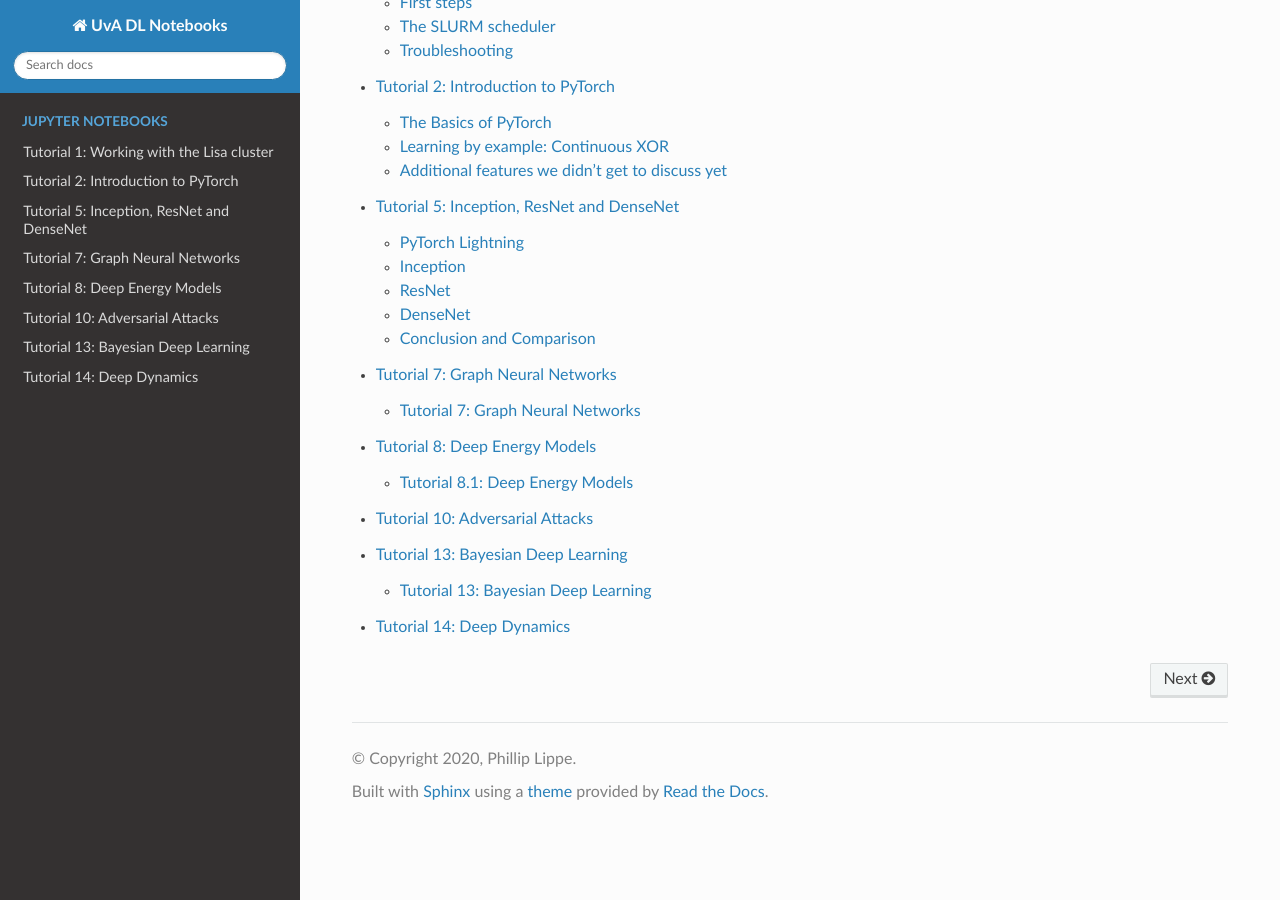
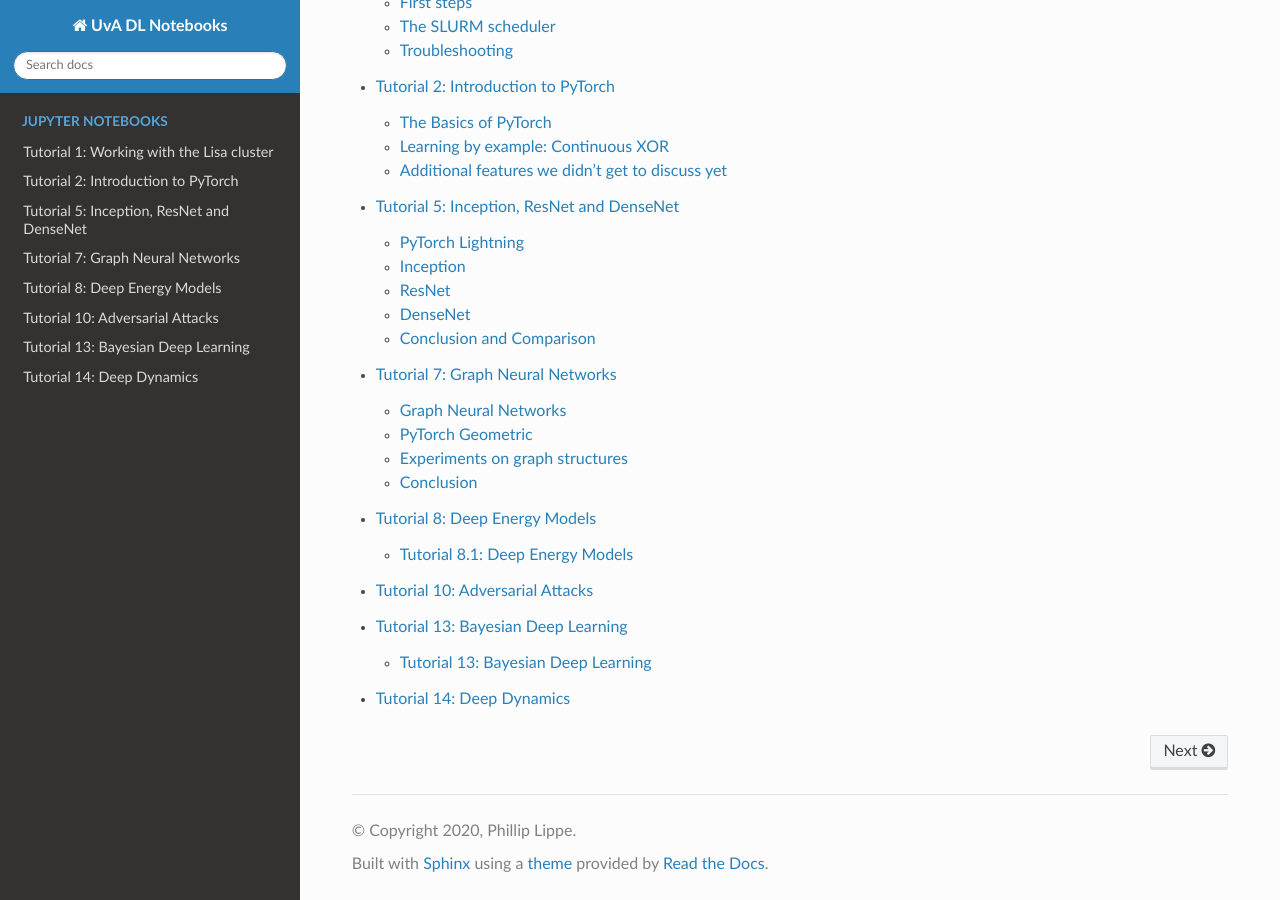
Before and after one commit to phlippe/uvadlc_notebooks, a Sphinx documentation site: the page built from docs/index.rst, in a window 1280 px wide and 900 px high, scrolled down 3786 px. Built offline with Sphinx 7.4.7 and the Read the Docs theme 2.0.0, drawn with Linux system fonts in a browser that asks for light colours; pages that are not in the unit, such as notebooks, are missing from menus; some of the changed lines change nothing that is shown.

Commit message:
Tutorial 7: Fixing issues with google colab

```diff
--- a/docs/index.rst
+++ b/docs/index.rst
@@ -172,7 +172,7 @@
    tutorial_notebooks/tutorial4/Optimization_and_Initialization
    tutorial_notebooks/tutorial5/Inception_ResNet_DenseNet
    tutorial_notebooks/tutorial6/Transformers_and_MHAttention
-   tutorial7
+   tutorial_notebooks/tutorial7/GNN_overview.ipynb
    tutorial8
    tutorial_notebooks/tutorial9/AE_CIFAR10
    tutorial10
```
Also changed, not shown: docs/tutorial_notebooks/tutorial7/GNN_overview.ipynb.
